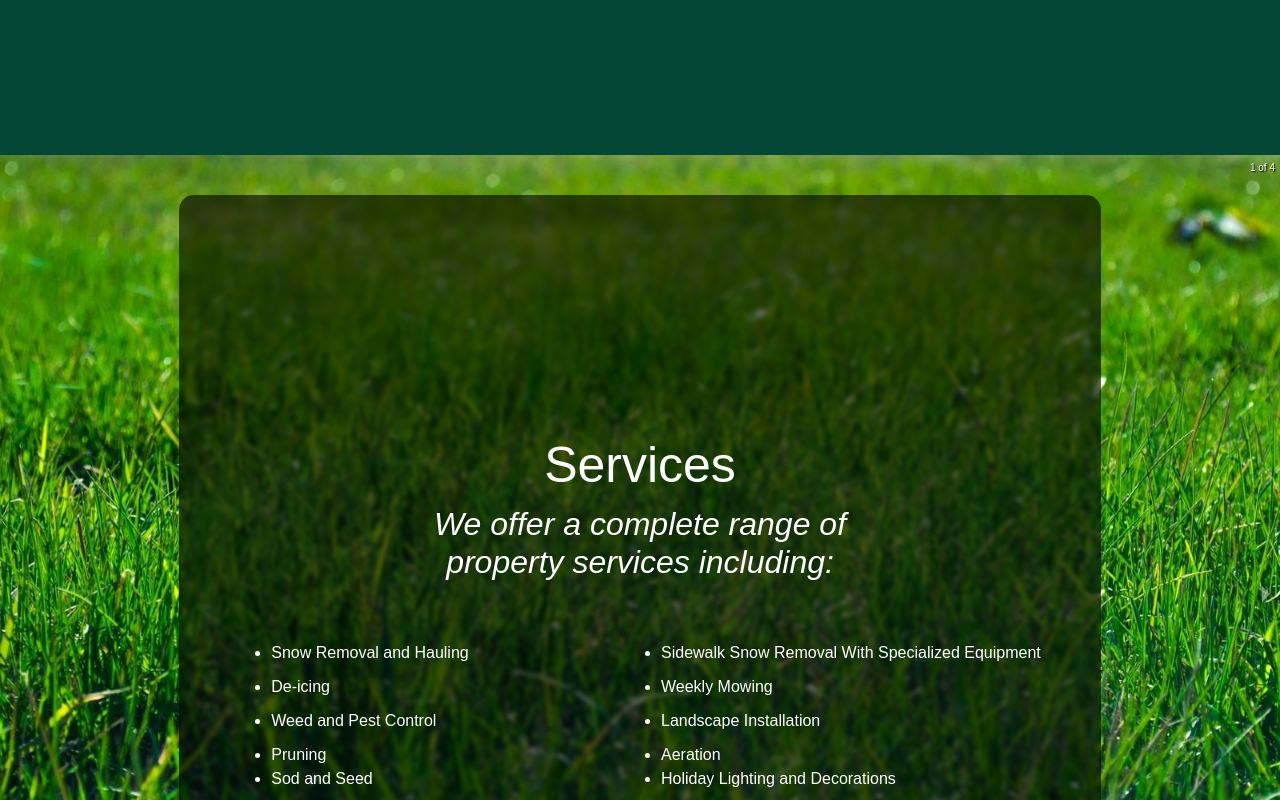
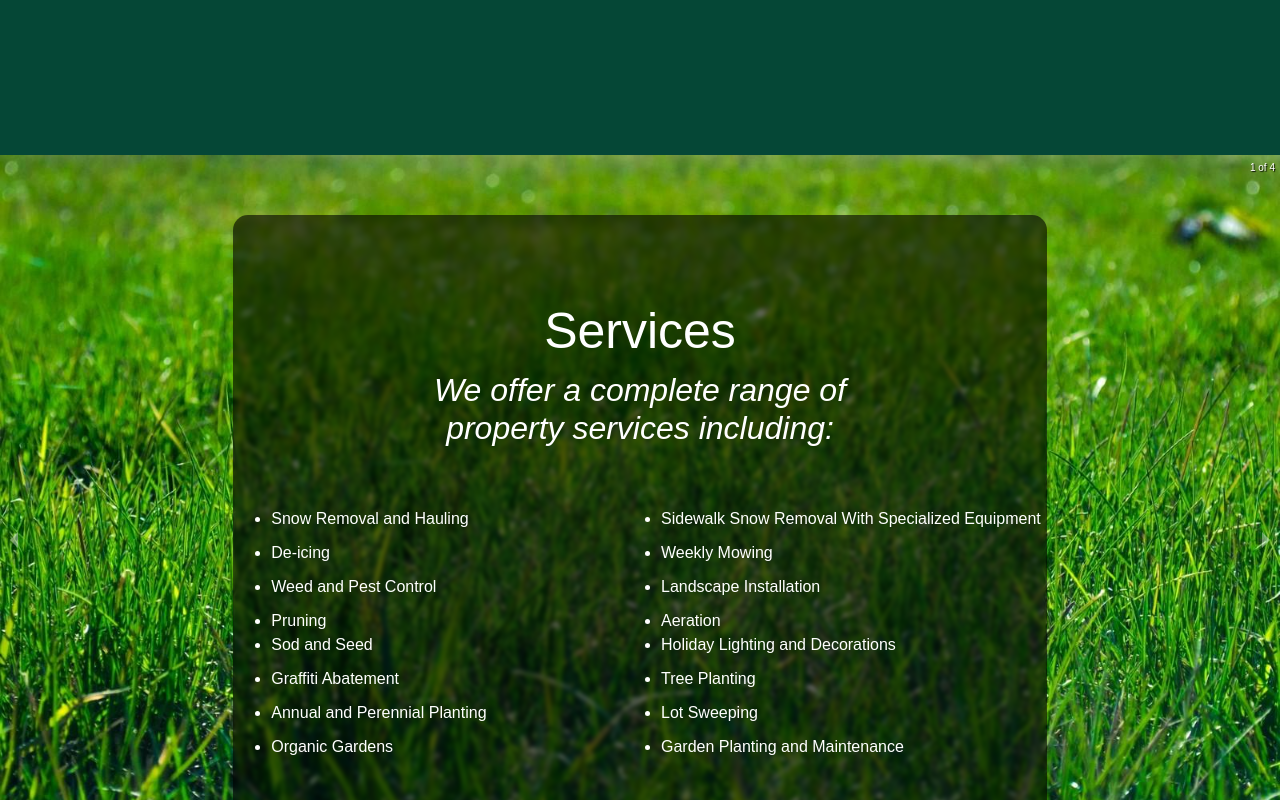
Before and after one commit to MikeAtwood/custom-products, a React (Vite) app: page / in a window 1280 px wide. Shown: the part 1380-2180 px from the top of the page. Built offline with nearby package versions, Linux system fonts and the light colour scheme; grey boxes are pictures that could not be loaded.

Commit message:
adjusted top for main-service

```diff
--- a/src/App.css
+++ b/src/App.css
@@ -198,10 +198,16 @@ nav.navbar {
   justify-content: center;
   background-color: rgba(0, 0, 0, 0.6);
   backdrop-filter: blur(2px);
-  padding: 60px;
+  padding: 6px;
   margin: 60px;
   border-radius: 15px;
-  top: -20px;
+}
+
+.main-service {
+  display: block;
+  position: relative;
+  top: -100px;
+
 }
 
 .text-container ul {
--- a/src/components/Services.jsx
+++ b/src/components/Services.jsx
@@ -25,6 +25,7 @@ const Services = () => {
           </div>
         </Carousel>
         <div className="text-container">
+          <div className="main-service">
             <h1>Services</h1>
             <h2>
               We offer a complete range of
@@ -51,6 +52,8 @@ const Services = () => {
               <li>Garden Planting and Maintenance</li>
             </ul>
           </div>
+
+        </div>
       </div>
     </div>
   );
```
Lines whose indentation alone changed are shown as unchanged.
